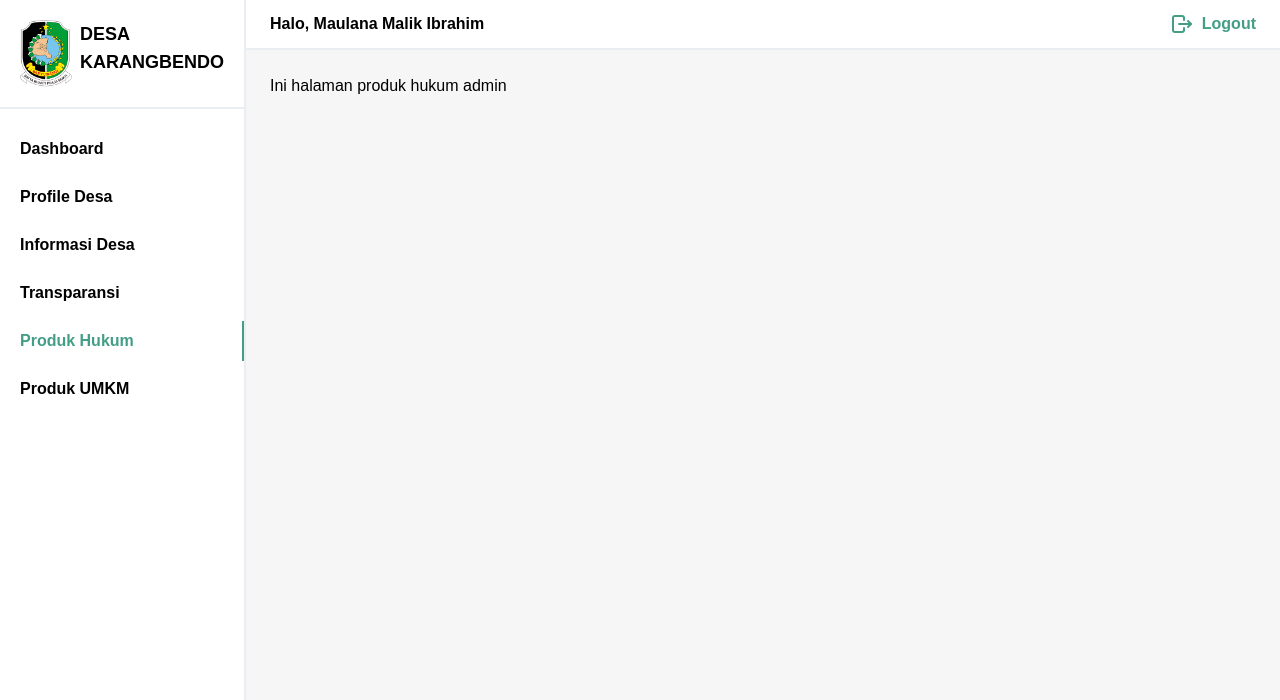
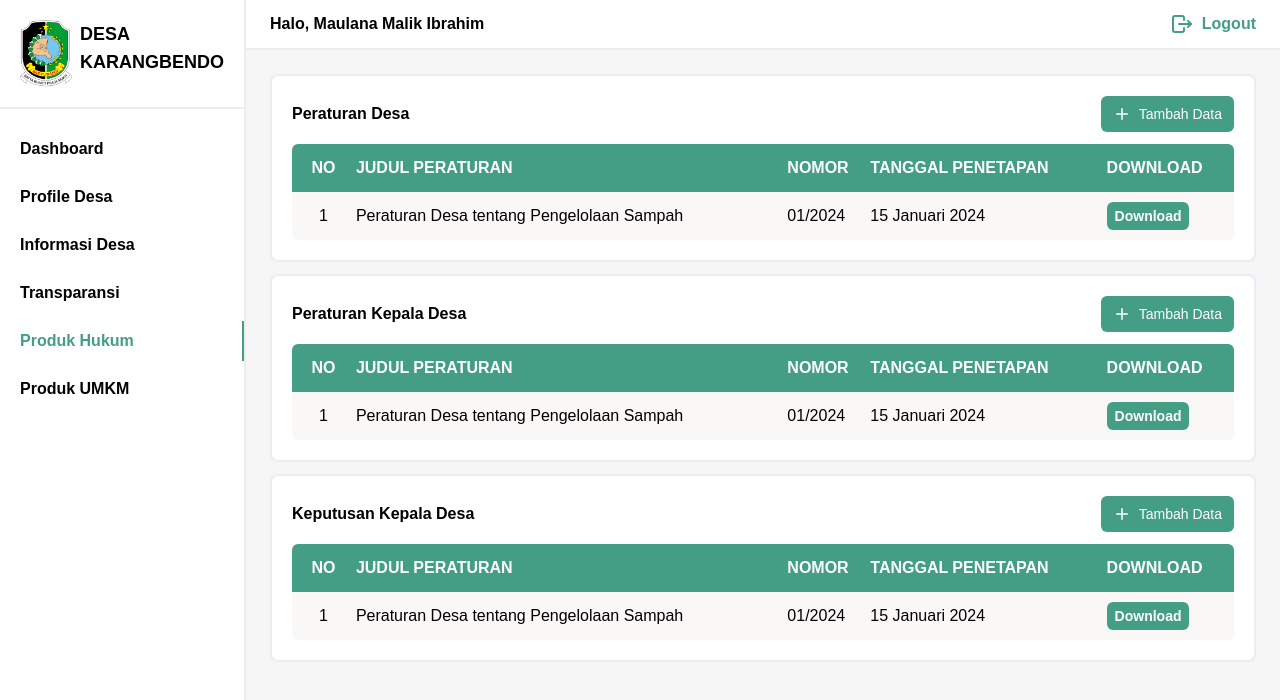
Before and after one commit to mallexibra/web-profile-karangbendo, a Next.js app: page /admin/produk-hukum in a window 1280 px wide. Shown: the top 700 px of the page. Built offline with nearby package versions, Linux system fonts and the light colour scheme.

Commit message:
feat: add produk hukum page

```diff
--- /dev/null
+++ b/src/app/admin/produk-hukum/_section/KeputusanKepalaDesa.tsx
@@ -0,0 +1,44 @@
+import Button from '@/components/button/Button';
+import Card from '@/components/cards/Card';
+import { IconPlus } from '@tabler/icons-react';
+
+export default function KeputusanKepalaDesa() {
+  return (
+    <Card>
+      <div className="flex justify-between items-center mb-3">
+        <p className="font-bold">Keputusan Kepala Desa</p>
+        <button
+          type="button"
+          className="w-max px-3 py-2 bg-primary rounded-md text-white text-sm font-medium gap-2 flex justify-center items-center"
+        >
+          <IconPlus color="#fff" size={18} />
+          <p>Tambah Data</p>
+        </button>
+      </div>
+      <div className="overflow-x-auto rounded-md">
+        <table className="table-auto w-full text-left">
+          <thead className="bg-primary text-white">
+            <tr>
+              <th className="text-center p-3">NO</th>
+              <th>JUDUL PERATURAN</th>
+              <th>NOMOR</th>
+              <th>TANGGAL PENETAPAN</th>
+              <th>DOWNLOAD</th>
+            </tr>
+          </thead>
+          <tbody className="bg-second font-medium">
+            <tr>
+              <td className="text-center p-3">1</td>
+              <td>Peraturan Desa tentang Pengelolaan Sampah</td>
+              <td>01/2024</td>
+              <td>15 Januari 2024</td>
+              <td>
+                <Button size="sm">Download</Button>
+              </td>
+            </tr>
+          </tbody>
+        </table>
+      </div>
+    </Card>
+  );
+}
--- /dev/null
+++ b/src/app/admin/produk-hukum/_section/PeraturanDesa.tsx
@@ -0,0 +1,44 @@
+import Button from '@/components/button/Button';
+import Card from '@/components/cards/Card';
+import { IconPlus } from '@tabler/icons-react';
+
+export default function PeraturanDesa() {
+  return (
+    <Card>
+      <div className="flex justify-between items-center mb-3">
+        <p className="font-bold">Peraturan Desa</p>
+        <button
+          type="button"
+          className="w-max px-3 py-2 bg-primary rounded-md text-white text-sm font-medium gap-2 flex justify-center items-center"
+        >
+          <IconPlus color="#fff" size={18} />
+          <p>Tambah Data</p>
+        </button>
+      </div>
+      <div className="overflow-x-auto rounded-md">
+        <table className="table-auto w-full text-left">
+          <thead className="bg-primary text-white">
+            <tr>
+              <th className="text-center p-3">NO</th>
+              <th>JUDUL PERATURAN</th>
+              <th>NOMOR</th>
+              <th>TANGGAL PENETAPAN</th>
+              <th>DOWNLOAD</th>
+            </tr>
+          </thead>
+          <tbody className="bg-second font-medium">
+            <tr>
+              <td className="text-center p-3">1</td>
+              <td>Peraturan Desa tentang Pengelolaan Sampah</td>
+              <td>01/2024</td>
+              <td>15 Januari 2024</td>
+              <td>
+                <Button size="sm">Download</Button>
+              </td>
+            </tr>
+          </tbody>
+        </table>
+      </div>
+    </Card>
+  );
+}
--- /dev/null
+++ b/src/app/admin/produk-hukum/_section/PeraturanKepalaDesa.tsx
@@ -0,0 +1,44 @@
+import Button from '@/components/button/Button';
+import Card from '@/components/cards/Card';
+import { IconPlus } from '@tabler/icons-react';
+
+export default function PeraturanKepalaDesa() {
+  return (
+    <Card>
+      <div className="flex justify-between items-center mb-3">
+        <p className="font-bold">Peraturan Kepala Desa</p>
+        <button
+          type="button"
+          className="w-max px-3 py-2 bg-primary rounded-md text-white text-sm font-medium gap-2 flex justify-center items-center"
+        >
+          <IconPlus color="#fff" size={18} />
+          <p>Tambah Data</p>
+        </button>
+      </div>
+      <div className="overflow-x-auto rounded-md">
+        <table className="table-auto w-full text-left">
+          <thead className="bg-primary text-white">
+            <tr>
+              <th className="text-center p-3">NO</th>
+              <th>JUDUL PERATURAN</th>
+              <th>NOMOR</th>
+              <th>TANGGAL PENETAPAN</th>
+              <th>DOWNLOAD</th>
+            </tr>
+          </thead>
+          <tbody className="bg-second font-medium">
+            <tr>
+              <td className="text-center p-3">1</td>
+              <td>Peraturan Desa tentang Pengelolaan Sampah</td>
+              <td>01/2024</td>
+              <td>15 Januari 2024</td>
+              <td>
+                <Button size="sm">Download</Button>
+              </td>
+            </tr>
+          </tbody>
+        </table>
+      </div>
+    </Card>
+  );
+}
--- a/src/app/admin/produk-hukum/page.tsx
+++ b/src/app/admin/produk-hukum/page.tsx
@@ -1,9 +1,14 @@
 import ContainerAdmin from '@/components/containers/ContainerAdmin';
+import PeraturanDesa from './_section/PeraturanDesa';
+import PeraturanKepalaDesa from './_section/PeraturanKepalaDesa';
+import KeputusanKepalaDesa from './_section/KeputusanKepalaDesa';
 
 export default function ProdukHukumPage() {
   return (
     <ContainerAdmin>
-      <p>Ini halaman produk hukum admin</p>
+      <PeraturanDesa />
+      <PeraturanKepalaDesa />
+      <KeputusanKepalaDesa />
     </ContainerAdmin>
   );
 }
```
